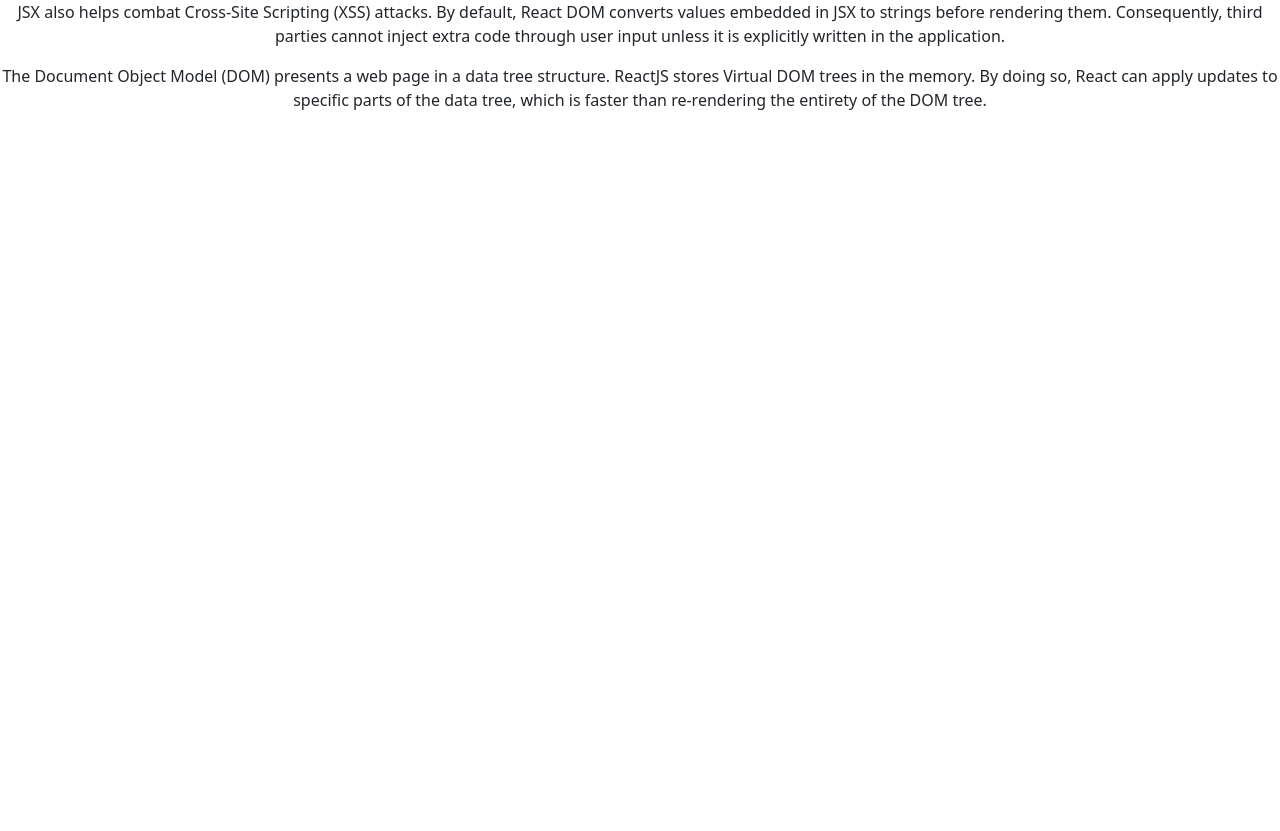
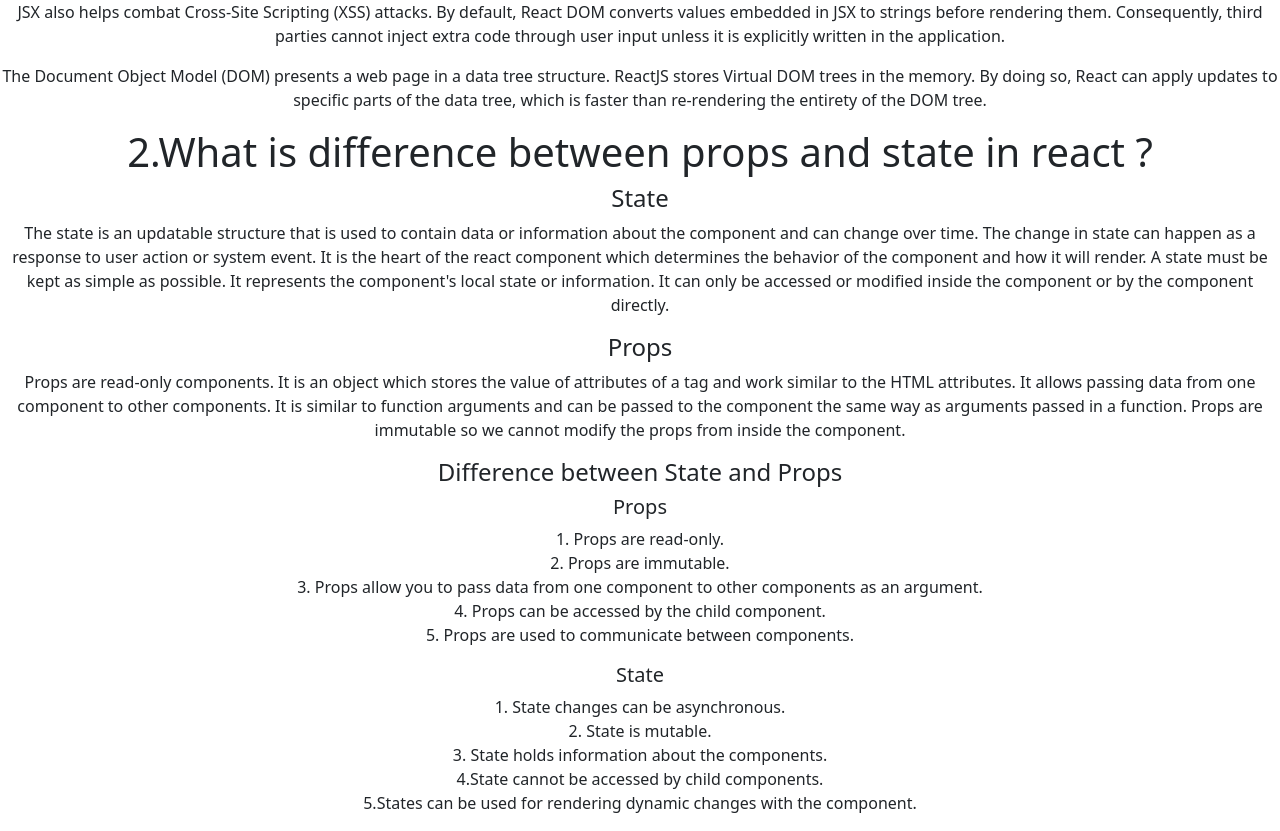
Before and after one commit to izazahmed0177/ass8-mental-activities-club, a React (Create React App) app: page / in a window 1280 px wide. Shown: the part 2203-3034 px from the top of the page. Before the commit the page ends 2331 px from the top, so only its background shows below. Built offline with nearby package versions, Linux system fonts and the light colour scheme.

Commit message:
ans 2 complite

```diff
--- a/src/components/Question/Question.js
+++ b/src/components/Question/Question.js
@@ -13,6 +13,40 @@ const Question = () => {
                     JSX also helps combat Cross-Site Scripting (XSS) attacks. By default, React DOM converts values embedded in JSX to strings before rendering them. Consequently, third parties cannot inject extra code through user input unless it is explicitly written in the application.</p>
                 <p>The Document Object Model (DOM) presents a web page in a data tree structure. ReactJS stores Virtual DOM trees in the memory. By doing so, React can apply updates to specific parts of the data tree, which is faster than re-rendering the entirety of the DOM tree.</p>
             </div>
+            <div>
+                <h1>2.What is difference between props and state in react ?</h1>
+                <h4>State</h4>
+                <p>The state is an updatable structure that is used to contain data or information about the component and can change over time. The change in state can happen as a response to user action or system event. It is the heart of the react component which determines the behavior of the component and how it will render. A state must be kept as simple as possible. It represents the component's local state or information. It can only be accessed or modified inside the component or by the component directly.</p>
+                <h4>Props</h4>
+                <p>Props are read-only components. It is an object which stores the value of attributes of a tag and work similar to the HTML attributes. It allows passing data from one component to other components. It is similar to function arguments and can be passed to the component the same way as arguments passed in a function. Props are immutable so we cannot modify the props from inside the component.</p>
+                <h4>Difference between State and Props</h4>
+                <h5>Props</h5>
+                <p>
+                    1.	Props are read-only.
+                    <br />
+                    2.	Props are immutable.
+                    <br />
+                    3.	Props allow you to pass data from one component to other components as an argument.
+                    <br />
+                    4.	Props can be accessed by the child component.
+                    <br />
+                    5.	Props are used to communicate between components.
+
+                </p>
+                <h5>State</h5>
+                <p>
+                    1.	State changes can be asynchronous.
+                    <br />
+                    2.	State is mutable.
+                    <br />
+                    3.	State holds information about the components.
+                    <br />
+                    4.State cannot be accessed by child components.
+                    <br />
+                    5.States can be used for rendering dynamic changes with the component.
+
+                </p>
+            </div>
 
         </div>
     );
```
